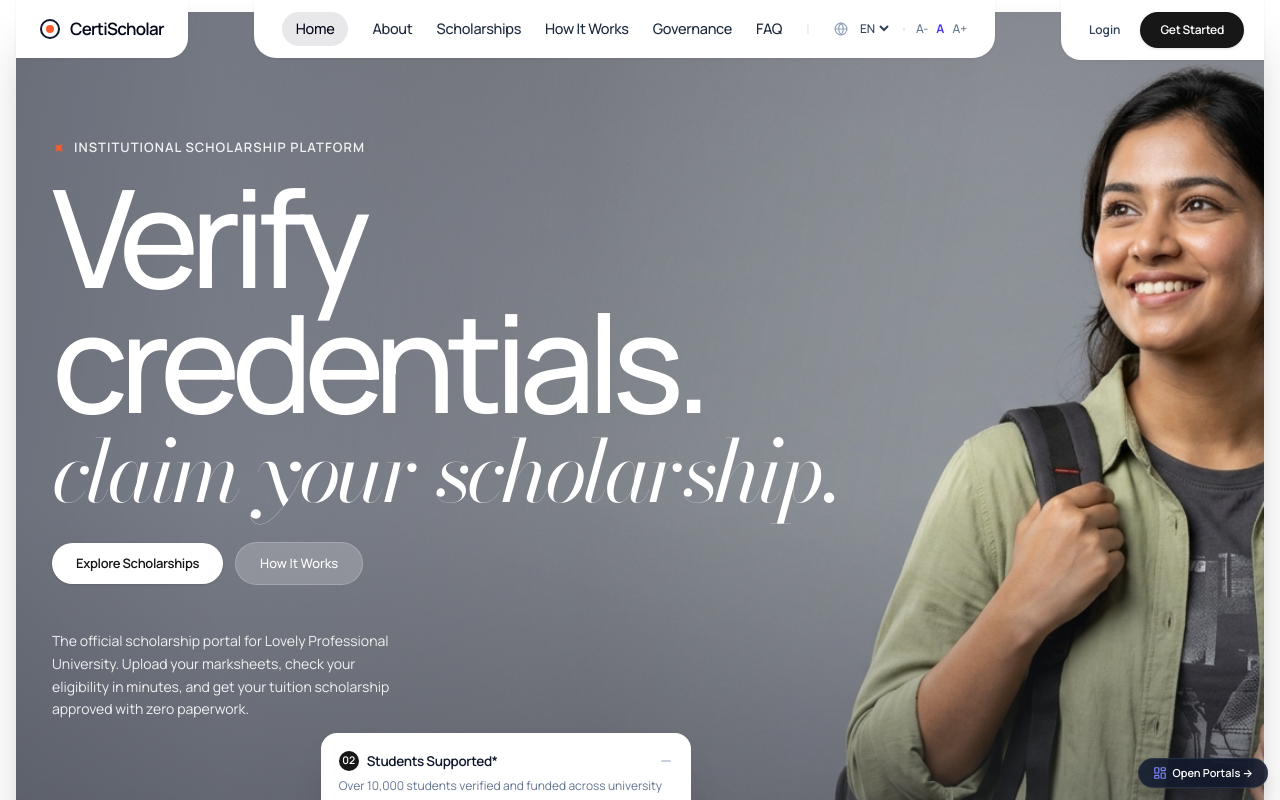
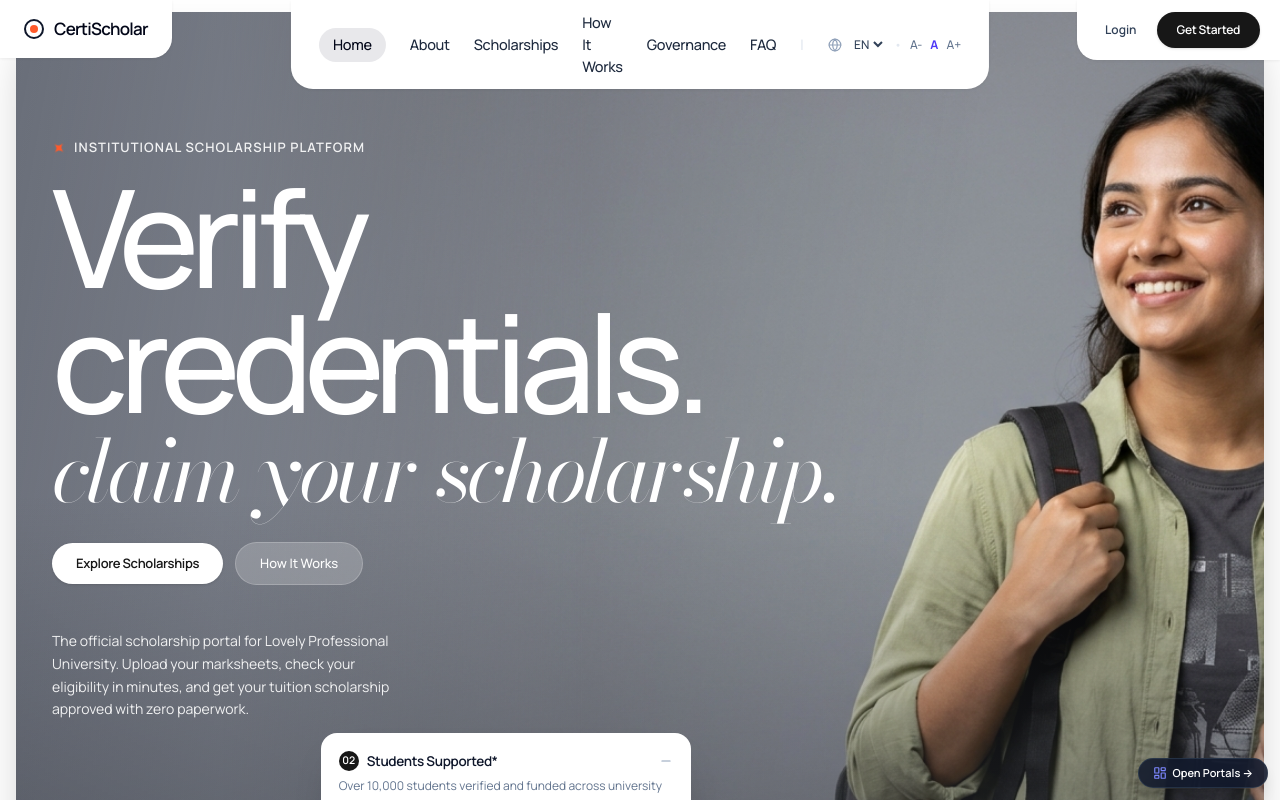
Before and after one commit to SekhSujonHaque2005/workspace-CertiScholar-, a React (Vite) app in the folder frontend/: page / in a window 1280 px wide. Shown: the top 800 px of the page. Built offline with nearby package versions, Linux system fonts and the light colour scheme.

Commit message:
fix(header): extend inverted tabs to viewport edges and center navigation

```diff
--- a/frontend/src/components/layout/Header.jsx
+++ b/frontend/src/components/layout/Header.jsx
@@ -64,9 +64,9 @@ export default function Header({
           : '-translate-y-full opacity-0 pointer-events-none filter blur-xs'
       }`}
     >
-      <div className="max-w-[1400px] mx-auto px-3 sm:px-4 w-full flex items-start justify-between">
+      <div className="relative w-full flex items-start justify-between">
 
-        {/* Left: Logo Tab (hanging from top with rounded bottom-right corner) */}
+        {/* Left: Logo Tab (hanging from top with rounded bottom-right corner, flush against left viewport edge) */}
         <div
           className={`rounded-br-[20px] px-6 py-4 pointer-events-auto flex items-center gap-2.5 transition-all duration-300 ${
             isScrolled
@@ -84,9 +84,9 @@ export default function Header({
           </a>
         </div>
 
-        {/* Center: Links Tab (hanging from top with rounded bottom-left and bottom-right corners) */}
+        {/* Center: Links Tab (hanging from top with rounded bottom corners, perfectly centered) */}
         <nav
-          className={`hidden lg:flex items-center rounded-b-[22px] px-7 py-3 pointer-events-auto space-x-6 text-[14.5px] font-medium font-['Manrope'] text-slate-900 transition-all duration-300 ${
+          className={`hidden lg:flex items-center rounded-b-[22px] px-7 py-3 pointer-events-auto space-x-6 text-[14.5px] font-medium font-['Manrope'] text-slate-900 transition-all duration-300 absolute left-1/2 -translate-x-1/2 top-0 ${
             isScrolled
               ? 'bg-white/95 backdrop-blur-md shadow-[0_10px_30px_rgba(0,0,0,0.08)] border-b border-x border-black/5'
               : 'bg-white shadow-[0_1px_3px_rgba(0,0,0,0.06)]'
@@ -152,9 +152,9 @@ export default function Header({
           </div>
         </nav>
 
-        {/* Right: Action Tab (hanging from top with rounded bottom-left corner) */}
+        {/* Right: Action Tab (hanging from top with rounded bottom-left corner, flush against right viewport edge) */}
         <div
-          className={`rounded-bl-[20px] px-5 py-3 pointer-events-auto flex items-center gap-3 transition-all duration-300 ${
+          className={`ml-auto rounded-bl-[20px] px-5 py-3 pointer-events-auto flex items-center gap-3 transition-all duration-300 ${
             isScrolled
               ? 'bg-white/95 backdrop-blur-md shadow-[0_10px_30px_rgba(0,0,0,0.08)] border-b border-l border-black/5'
               : 'bg-white shadow-[0_1px_3px_rgba(0,0,0,0.06)]'
```
